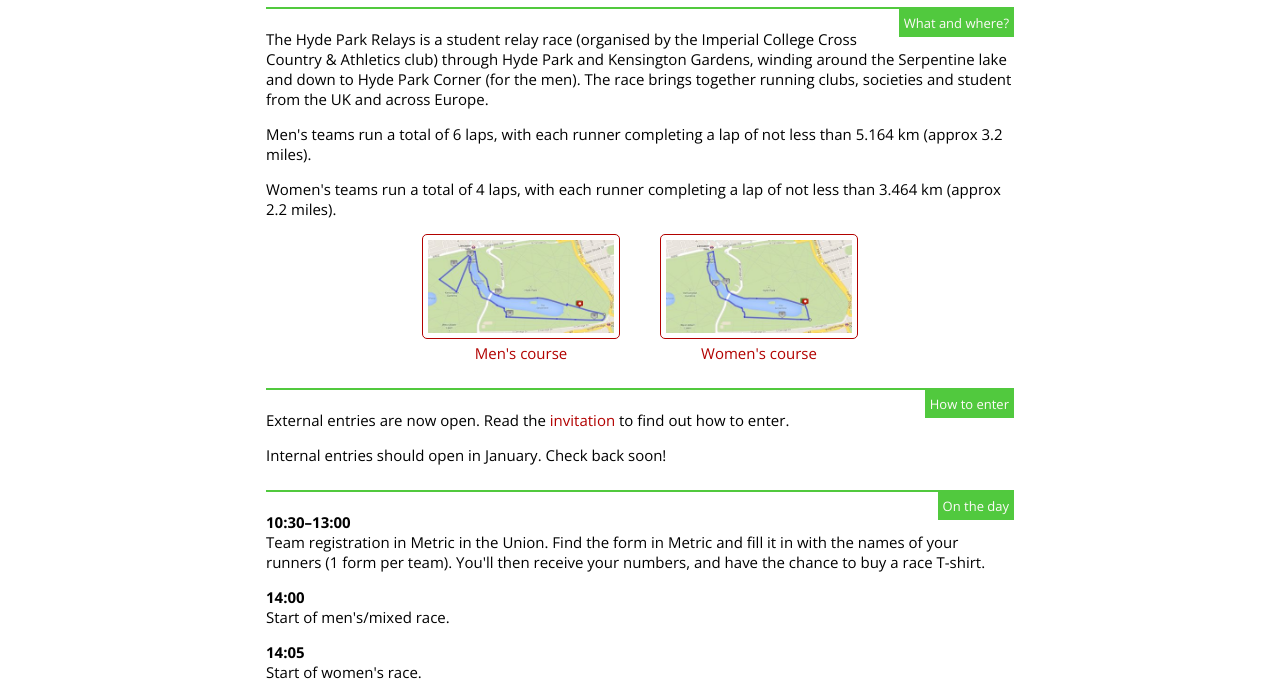
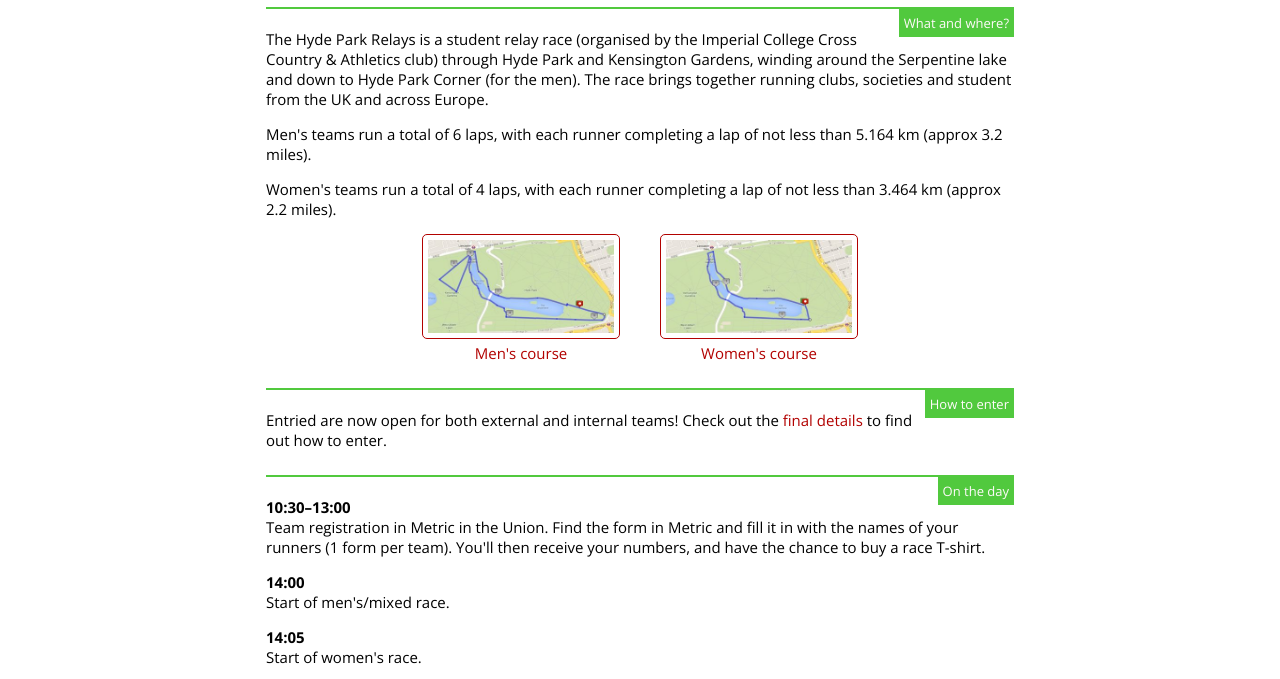
Before and after one commit to MilanMisak/HydeParkRelays, a website: page assets/index.html in a window 1280 px wide. Shown: the part 413-1092 px from the top of the page. Drawn offline with nearby package versions, Linux system fonts and the light colour scheme.

Commit message:
New invite/final details document

```diff
--- a/assets/index.html
+++ b/assets/index.html
@@ -76,11 +76,9 @@
                 <div class="band-title-bar">
                     <h3 class="band-title">How to enter</h3>
                 </div>
-                <p>External entries are now open. Read the <a href="files/InvitationExternal.doc">invitation</a> to find out how to enter.</p>
-                <!--<p>External entries will open soon. Please download the entry form, fill it in and email it back to hpr[at]imperial.ac.uk. After this, <a href="https://www.imperialcollegeunion.org/shop/club-society-project-products/cross-country-&-athletics-products/1543/hyde-park-relays-external-entries">pay the appropriate entry fee here</a>.</p>-->
-                <!--<p>TODO: update form</p>
-                <p>TODO: shop product</p>-->
-                <p>Internal entries should open in January. Check back soon!</p>
+                <!--<p>External entries are now open. Read the <a href="files/InvitationExternal.doc">invitation</a> to find out how to enter.</p>
+                <p>Internal entries should open in January. Check back soon!</p>-->
+                <p>Entried are now open for both external and internal teams! Check out the <a href="files/HPR2014FinalDetails.pdf">final details</a> to find out how to enter.</p>
             </div>
         </div>
 
```
Also changed, not shown: 2 other files.
